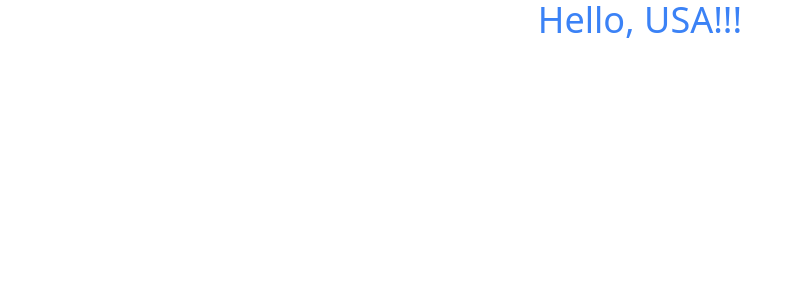
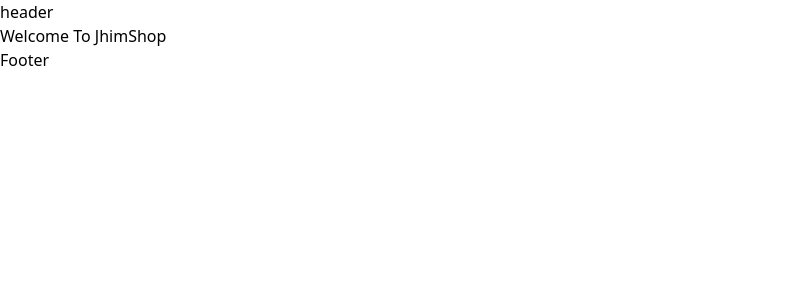
Before and after one commit to jhimson/e-commerce-practice, a React (Create React App) app in the folder client/: page / in a window 1280 px wide. Shown: the top 300 px of the page, without its empty margins (0-803 px from the left). Built offline with nearby package versions, Linux system fonts and the light colour scheme.

Commit message:
style: initial app layout

```diff
--- a/client/src/App.jsx
+++ b/client/src/App.jsx
@@ -1,10 +1,16 @@
 import './App.css';
+import Header from './components/Header';
+import Footer from './components/Footer';
 
 function App() {
   return (
-    <div className="App">
-      <h1 className="text-4xl text-blue-500">Hello, USA!!!</h1>
-    </div>
+    <>
+      <Header />
+      <main>
+        <h1>Welcome To JhimShop</h1>
+      </main>
+      <Footer />
+    </>
   );
 }
 
```
Also changed, not shown: 1 other file (tests, documents, lock files or other folders).
